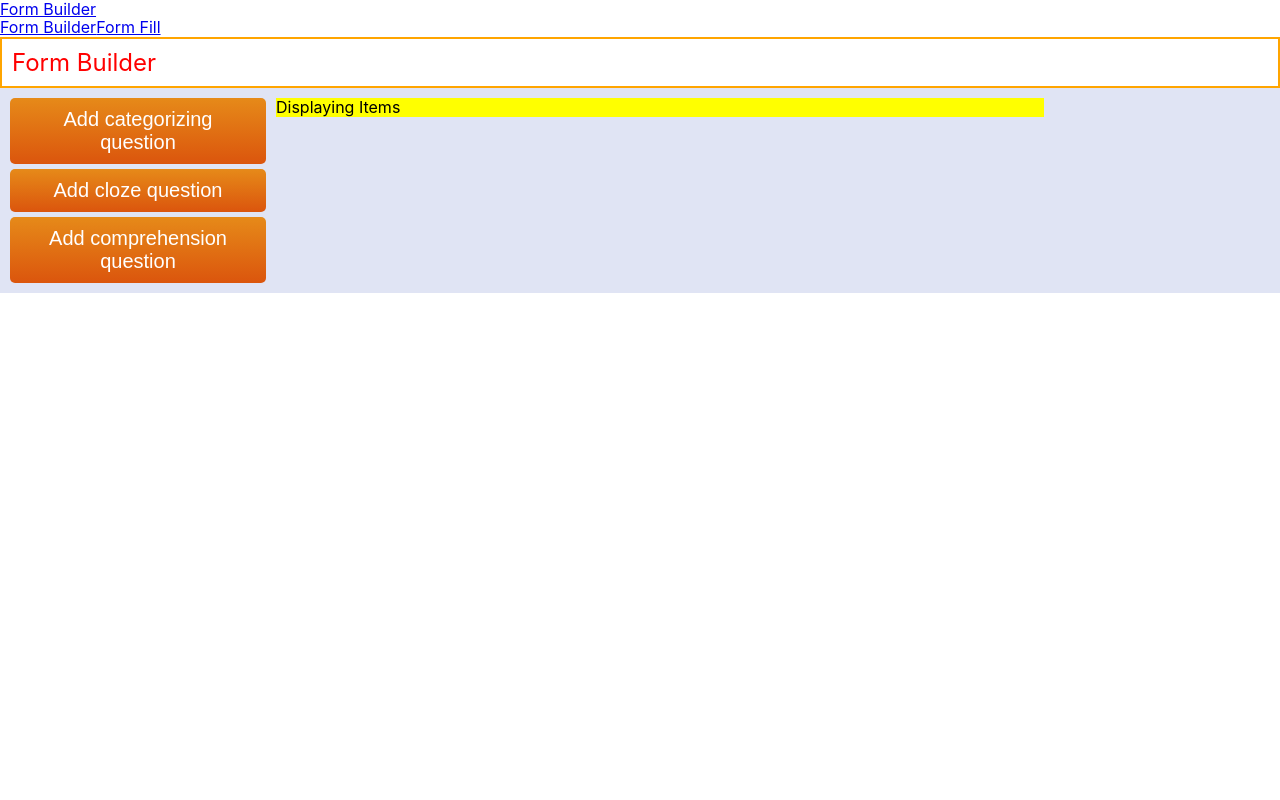
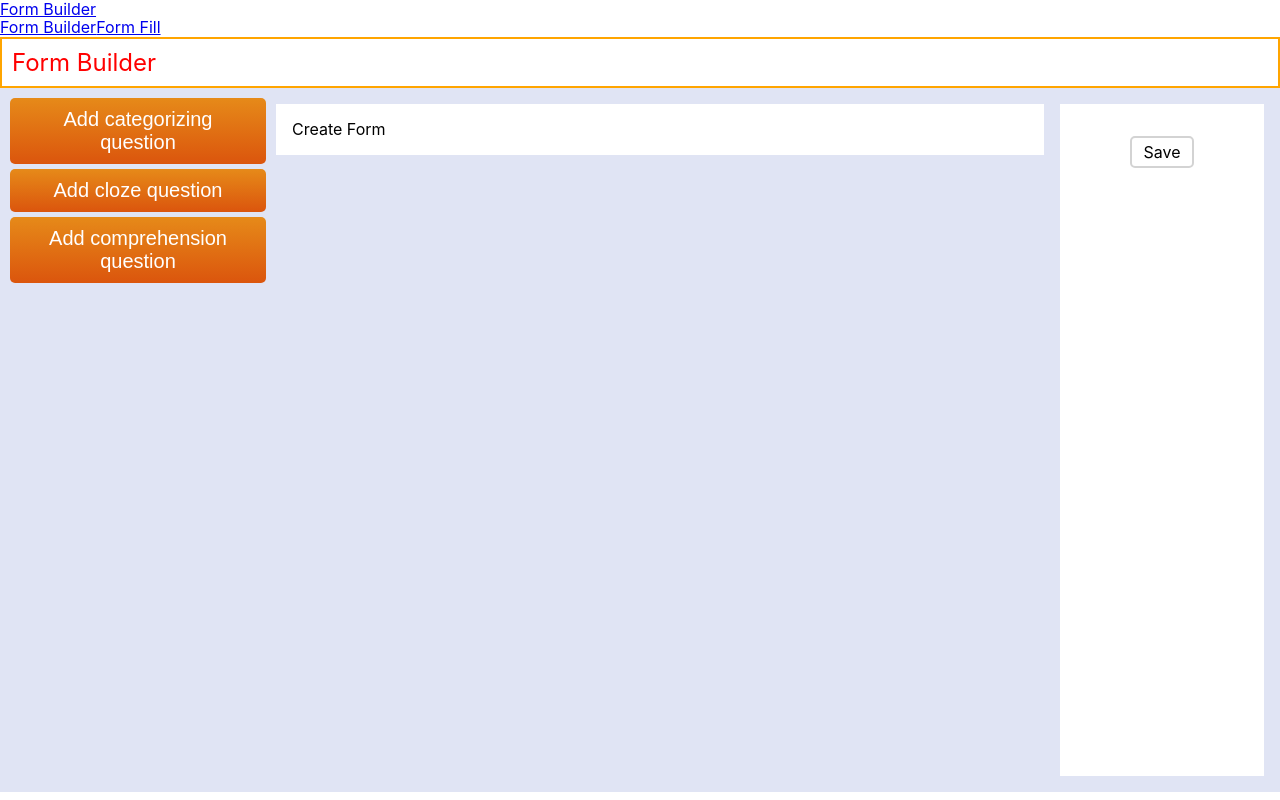
Before and after one commit to HarishB167/form-builder-react, a React (Create React App) app: page /builder in a window 1280 px wide. Built offline with nearby package versions, Linux system fonts and the light colour scheme.

Commit message:
Form builder ui improved

```diff
--- a/src/components/formBuilder.css
+++ b/src/components/formBuilder.css
@@ -1,3 +1,6 @@
+.formBuilder {
+  height: 88vh;
+}
 .formBuilder__title {
   color: red;
   font-size: 1.5rem;
@@ -8,6 +11,7 @@
 .formBuilder__content {
   display: flex;
   background-color: #e0e4f4;
+  height: 100%;
 }
 
 .formBuilder__actions {
@@ -69,8 +73,9 @@
 }
 
 .formBuilder__listTitle {
-  background-color: yellow;
-  margin-top: 10px;
+  background-color: white;
+  margin: 1rem 0;
+  padding: 1rem;
 }
 
 .formBuilder__listItems {
@@ -78,3 +83,13 @@
   flex-direction: column;
   row-gap: 1rem;
 }
+
+.formBuilder_sideBarRight {
+  background-color: white;
+  flex: 1;
+  margin: 1rem;
+  display: flex;
+  flex-direction: column;
+  align-items: center;
+  padding: 2rem;
+}
--- a/src/components/formBuilder.jsx
+++ b/src/components/formBuilder.jsx
@@ -1,6 +1,7 @@
 import React, { useState, cloneElement } from "react";
 import CategorizeElement from "./elements/categorizeElement";
 import ClozeElement from "./elements/clozeElement";
+import Button from "./elements/common/button";
 import ComprehensionElement from "./elements/comprehensionElement";
 import "./formBuilder.css";
 
@@ -61,12 +62,15 @@ const FormBuilder = () => {
           </button>
         </div>
         <div className="formBuilder__list">
-          <div className="formBuilder__listTitle">Displaying Items</div>
+          <div className="formBuilder__listTitle">Create Form</div>
           <div className="formBuilder__listItems">
             {questions.map((item, idx) =>
               cloneElement(item.element, { key: idx, collapsed: true })
             )}
           </div>
+        </div>
+        <div className="formBuilder_sideBarRight">
+          <Button label="Save" />
         </div>
       </div>
     </div>
```
